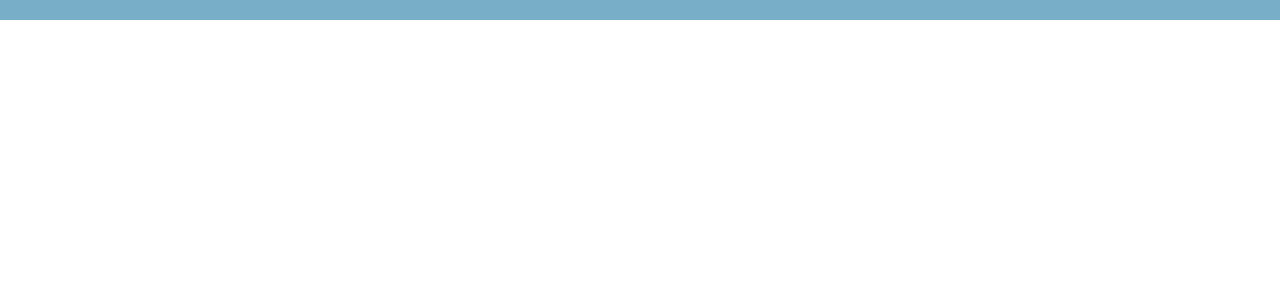
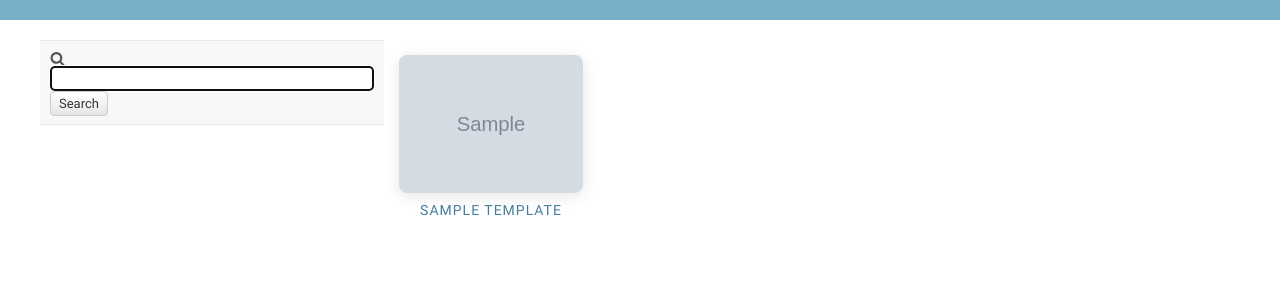
Before and after one commit to Igor-Kholupko/My-Template, a Django app: page / in a window 1280 px wide. Shown: the part 48-348 px from the top of the page. Run offline with Django 3.2, Linux system fonts and the light colour scheme; tables that the repository leaves empty hold one stand-in row (values such as "Sample post"); grey boxes marked "Sample" are stand-in pictures.

Commit message:
Обновление приложения "Шаблоны" - сетка просмотра
Добавление сетки просмотра шаблонов, установка её в качестве главной
страницы:
    - добавление класса-представления для просмотра;
    - добавление HTML документа для этого класса;
    - использование Grid Wrapper для отображения элементов в виде сетки.

Изменение модели шаблона:
    - добавлена обработка исключительных ситуаций при удалении;
    - добавлено аттрибут - путь к thumbnail в медиафайлах.

Изменеие действия удаления набора шаблонов - использование метода
непосредственного удаления объектов модели, а не сборщика объектов.

Изменение файла конфигурации:
    - присваивание ALLOWED_HOSTS из переменной среды;
    - добавление медиа контекста в шаблоны;
    - перемещение директойрий медиа и static файлов в родительский
      каталог приложения.

```diff
--- a/src/static/site/css/base.css
+++ b/src/static/site/css/base.css
@@ -1,3 +1,16 @@
 #second-branding {
     float: left;
 }
+
+.text-center {
+    text-align: center;
+}
+
+.page-current.with-margin {
+    margin-left: 10px;
+    margin-right: 10px;
+}
+
+#toolbar.unordered {
+    order: unset !important;
+}
--- /dev/null
+++ b/src/static/site/css/grid.css
@@ -0,0 +1,180 @@
+
+/* #Template cell
+================================================== */
+
+.template-cell {
+    position: relative;
+    width: 100%;
+    /* margin-bottom: 2rem; */
+}
+.template-cell p {
+    letter-spacing: 1px;
+    text-transform: uppercase;
+    font-weight: 400;
+    margin-bottom: 0;
+    margin-top: 0.5rem;
+}
+.template-cell img {
+    width: 100%;
+    display: block;
+    border-radius: 0.5rem;
+    box-shadow: 0 3px 15px 0 rgba(0, 0, 0, 0.1);
+    -webkit-transition: all 200ms linear;
+    -moz-transition: all 200ms linear;
+    -o-transition: all 200ms linear;
+    transition: all 200ms linear;
+}
+.template-cell img:hover {
+    -webkit-transform: translateY(-15px);
+    -moz-transform: translateY(-15px);
+    -ms-transform: translateY(-15px);
+    -o-transform: translateY(-15px);
+    transform: translateY(-15px);
+    box-shadow: 0 10px 35px 0 rgba(0, 0, 0, 0.27);
+}
+
+/* #Grid
+================================================== */
+
+.grid-wrapper {
+    position: relative;
+    width: 100%;
+    display: block;
+}
+.grid-wrapper.drop-shadow {
+    box-shadow: 0 6px 25px 0 rgba(0, 0, 0, 0.3);
+}
+.grid-wrapper.with-margin {
+    margin-left: 15px;
+    margin-right: 15px;
+    margin-bottom: 15px;
+    width: calc(100% - 30px);
+}
+.grid-wrapper:after {
+  content: '';
+  display: block;
+  clear: both;
+}
+.grid-box {
+    position: relative;
+    width: 100%;
+    display: block;
+    overflow: hidden;
+}
+.grid-box.visible {
+    overflow: visible;
+}
+.grid-box.float-inline {
+    float: left;
+    display: inline-block;
+}
+.grid-box.float-inline.right-inline {
+    float: right;
+}
+.grid-box.with-margin {
+    margin: 15px;
+    width: calc(100% - 30px);
+}
+.grid-box.half {
+    width: 50%;
+}
+.grid-box.half.with-margin {
+    margin: 15px;
+    width: calc(50% - 30px);
+}
+.grid-box.third {
+    width: 33.33333333333333333333333%;
+}
+.grid-box.third.with-margin {
+    margin: 15px;
+    width: calc(33.33333333333333333333333% - 30px);
+}
+.grid-box.quarter {
+    width: 25%;
+}
+.grid-box.quarter.with-margin {
+    margin: 15px;
+    width: calc(25% - 30px);
+}
+.grid-box.fifth {
+    width: 20%;
+}
+.grid-box.fifth.with-margin {
+    margin: 15px;
+    width: calc(20% - 30px);
+}
+
+/* #Media
+================================================== */
+
+@media (max-width: 1500px) {
+    .grid-box.fifth {
+        width: 25%;
+    }
+    .grid-box.fifth.with-margin{
+        width: calc(25% - 30px);
+    }
+}
+
+@media (max-width: 1200px) {
+    .grid-box.quarter {
+        width: 33.33333333333333333%;
+    }
+    .grid-box.quarter.with-margin {
+        width: calc(33.3333333333333333% - 30px);
+    }
+    .grid-box.fifth {
+        width: 33.333333333333333333333%;
+    }
+    .grid-box.fifth.with-margin{
+        width: calc(33.333333333333333333333% - 30px);
+    }
+}
+
+@media (max-width: 800px) {
+    .grid-box.third{
+        width: 50%;
+    }
+    .grid-box.third.with-margin {
+        width: calc(50% - 30px);
+    }
+    .grid-box.quarter {
+        width: 50%;
+    }
+    .grid-box.quarter.with-margin {
+        width: calc(50% - 30px);
+    }
+    .grid-box.fifth {
+        width: 50%;
+    }
+    .grid-box.fifth.with-margin {
+        width: calc(50% - 30px);
+    }
+}
+
+@media (max-width: 500px) {
+    .grid-box.half {
+        width: 100%;
+    }
+    .grid-box.half.with-margin {
+        width: calc(100% - 30px);
+    }
+    .grid-box.third {
+        width: 100%;
+    }
+    .grid-box.third.with-margin {
+        width: calc(100% - 30px);
+    }
+    .grid-box.quarter {
+        width: 100%;
+    }
+    .grid-box.quarter.with-margin {
+        width: calc(100% - 30px);
+    }
+    .grid-box.fifth {
+        width: 100%;
+    }
+    .grid-box.fifth.with-margin {
+        width: calc(100% - 30px);
+    }
+}
--- a/src/template/admin.py
+++ b/src/template/admin.py
@@ -54,3 +54,7 @@ class TemplateAdmin(admin.ModelAdmin):
 
     def get_empty_value_display(self):
         return mark_safe(_("Anonymous user"))
+
+    def delete_queryset(self, request, queryset):
+        for item in queryset:
+            item.delete()
--- a/src/template/models.py
+++ b/src/template/models.py
@@ -1,9 +1,11 @@
+from os.path import relpath
 from django.db import models
+from django.conf import settings
 from django.utils.translation import ugettext_lazy as _
 
 from custom_auth.models import User
 from template.validators import TemplateNameValidator
-from template.utils import create_thumbnail
+from template.utils import create_thumbnail, make_thumbnail_save_path
 from template.validators import HtmlExtensionValidator
 
 
@@ -69,8 +71,10 @@ class Template(models.Model):
         return self.name
 
     def delete(self, using=None, keep_parents=False):
-        # TODO Override delete admin action
-        self.file.storage.delete(self.helper.thumbnail)
+        try:
+            self.file.storage.delete(self.helper.thumbnail)
+        except TemplateHelper.DoesNotExist:
+            self.file.storage.delete(make_thumbnail_save_path(self.file.path))
         self.file.delete()
         return super().delete(using, keep_parents)
 
@@ -118,6 +122,10 @@ class TemplateHelper(models.Model):
         default=False
     )
 
+    @property
+    def thumbnail_media(self):
+        return relpath(self.thumbnail, settings.MEDIA_ROOT)
+
     class Meta:
         verbose_name = _('template meta')
         verbose_name_plural = _('templates meta')
--- a/src/template/urls.py
+++ b/src/template/urls.py
@@ -4,4 +4,5 @@ from template import views
 
 urlpatterns = [
     path('create/', views.TemplateCreate.as_view(), name='template_create'),
+    path('list/', views.TemplateList.as_view(), name='template_list'),
 ]
--- a/src/template/views.py
+++ b/src/template/views.py
@@ -1,8 +1,8 @@
 from django.contrib.admin.helpers import Fieldset
 from django.contrib.admin import site
-from django.shortcuts import render
 from django.utils.translation import ugettext_lazy as _
 from django.views.generic.edit import CreateView
+from django.views.generic.list import ListView
 
 from template.models import Template
 from template.forms import TemplateCreateForm
@@ -17,7 +17,7 @@ class TemplateCreate(CreateView):
     """
     model = Template
     form_class = TemplateCreateForm
-    template_name = 'admin/template/template_creation_form.html'
+    template_name = 'site/template/template_creation_form.html'
     success_url = '/templates/create/'
     extra_context = {
         'title': _("New template uploading"),
@@ -60,5 +60,30 @@ class TemplateCreate(CreateView):
         return context
 
 
-def home_page(request):
-    return render(request, 'site/base.html')
+class TemplateList(ListView):
+    """
+
+    """
+    model = Template
+    paginate_by = 8
+    template_name = 'site/template/template_list_form.html'
+    extra_context = {
+        'search_var': 'q'
+    }
+    ordering = '-id'
+
+    def get_queryset(self):
+        self.queryset = super().get_queryset().filter(is_shared__exact=True)
+        search_query = self.request.GET.get('q')
+        if search_query is not None:
+            self.queryset = self.queryset.filter(name__icontains=search_query)
+        return self.queryset
+
+    def get_context_data(self, *args, **kwargs):
+        context = super().get_context_data(*args, **kwargs)
+        extra_content = {}
+        search_query = self.request.GET.get('q')
+        if search_query is not None:
+            extra_content.update({'search_query': search_query})
+        context.update(extra_content)
+        return context
--- a/src/templater/settings.py
+++ b/src/templater/settings.py
@@ -26,7 +26,7 @@ SECRET_KEY = os.environ.get('SECRET_KEY')
 # SECURITY WARNING: don't run with debug turned on in production!
 DEBUG = True
 
-ALLOWED_HOSTS = ['*']
+ALLOWED_HOSTS = os.environ.get('ALLOWED_HOSTS')
 
 
 # Application definition
@@ -64,6 +64,7 @@ TEMPLATES = [
             'context_processors': [
                 'django.template.context_processors.debug',
                 'django.template.context_processors.request',
+                'django.template.context_processors.media',
                 'django.contrib.auth.context_processors.auth',
                 'django.contrib.messages.context_processors.messages',
             ],
@@ -164,7 +165,8 @@ STATICFILES_DIRS = [
     os.path.join(BASE_DIR, 'static')
 ]
 
-MEDIA_ROOT = os.path.join(BASE_DIR, 'media')
+STATIC_ROOT = os.path.join(os.path.dirname(BASE_DIR), os.path.normpath(STATIC_URL.strip('/')))
+MEDIA_ROOT = os.path.join(os.path.dirname(BASE_DIR), os.path.normpath(MEDIA_URL.strip('/')))
 
 
 # Path to opensource commandline tool 'wkhtmltoimage'
--- a/src/templater/urls.py
+++ b/src/templater/urls.py
@@ -15,11 +15,11 @@ Including another URLconf
 """
 from django.contrib import admin
 from django.urls import path, include
-from template.views import home_page
+from template.views import TemplateList
 
 urlpatterns = [
     path('admin/', admin.site.urls),
     path('accounts/', include('custom_auth.urls')),
     path('templates/', include('template.urls')),
-    path('', home_page, name='home'),
+    path('', TemplateList.as_view(), name='home'),
 ]
--- /dev/null
+++ b/src/templates/site/template/template_list_form.html
@@ -0,0 +1,69 @@
+{% extends 'site/base.html'%}
+{% load i18n staticfiles %}
+
+{% block extrastyle %}
+
+	<link rel="stylesheet" href={% static 'site/css/grid.css' %}>
+    <link rel="stylesheet" href={% static 'admin/css/changelists.css' %}>
+
+{% endblock %}
+
+{% block content %}
+    <div class="module" id="changelist">
+        <div id="toolbar" class="unordered">
+            <form id="changelist-search" method="get"><div>
+                <label for="searchbar"><img src="{% static "admin/img/search.svg" %}" alt="Search"></label>
+                <input type="text" size="40" name="{{ search_var }}" value="{{ search_query }}" id="searchbar" autofocus>
+                <input type="submit" value="{% trans 'Search' %}">
+                {% if search_query %}
+                <span class="small quiet">
+                    <a href="?">
+                        {% trans "Show all" %}
+                    </a>
+                </span>
+                {% endif %}
+            </div>
+            </form>
+        </div>
+        {% if object_list %}
+            <div class="grid-wrapper">
+                {% for template in object_list %}
+                    <div class="grid-box with-margin visible float-inline quarter">
+                        <div class="template-cell">
+                            <a href="{# link #}">
+                                <img src="{{ MEDIA_URL }}{{ template.helper.thumbnail_media }}"
+                                     onerror="
+                                         this.onerror = null;
+                                         this.src = '{% static 'site/img/html-logo.jpg' %}';
+                                     "/>
+                                <p class="text-center">{{ template.name }}</p>
+                            </a>
+                        </div>
+                    </div>
+                {% endfor %}
+            </div>
+            {% if is_paginated %}
+                <p class="paginator">
+                    <span class="page-links">
+                        {% if page_obj.has_previous %}
+                            <a href="?page={{ page_obj.previous_page_number }}">{% trans 'Previous' %}</a>
+                        {% endif %}
+                        <span class="page-current with-margin">
+                            {% blocktrans with n=page_obj.number p=page_obj.paginator.num_pages %}Page {{ n }} of {{ p }}
+                            {% endblocktrans %}
+                        </span>
+                        {% if page_obj.has_next %}
+                            <a href="?page={{ page_obj.next_page_number }}">{% trans 'Next' %}</a>
+                        {% endif %}
+                    </span>
+                </p>
+            {% endif %}
+        {% else %}
+            {% if search_query %}
+                <h1 class="text-center">{% trans 'There are no results for your request' %}</h1>
+            {% else %}
+                <h1 class="text-center">{% trans 'Sorry... There are no templates yet :(' %}</h1>
+            {% endif %}
+        {% endif %}
+    </div>
+{% endblock %}
```
Also changed, not shown: src/static/site/img/html-logo.jpg (added), src/templates/site/template/template_creation_form.html (renamed from src/templates/admin/template/template_creation_form.html), 1 other file.
